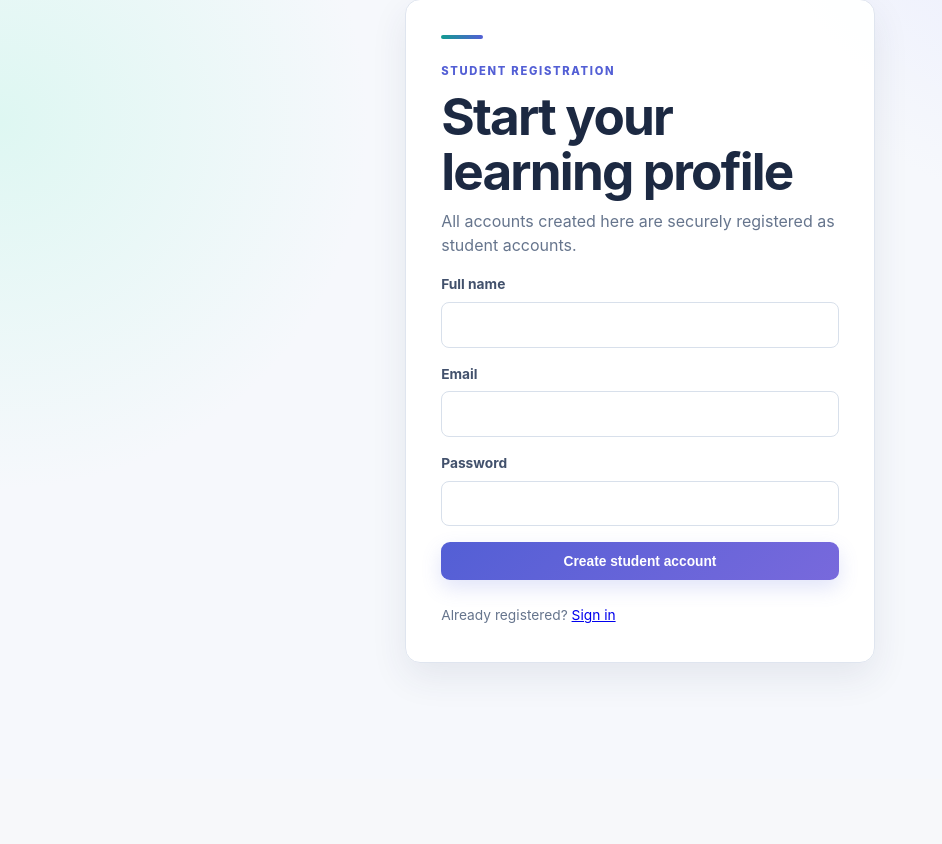
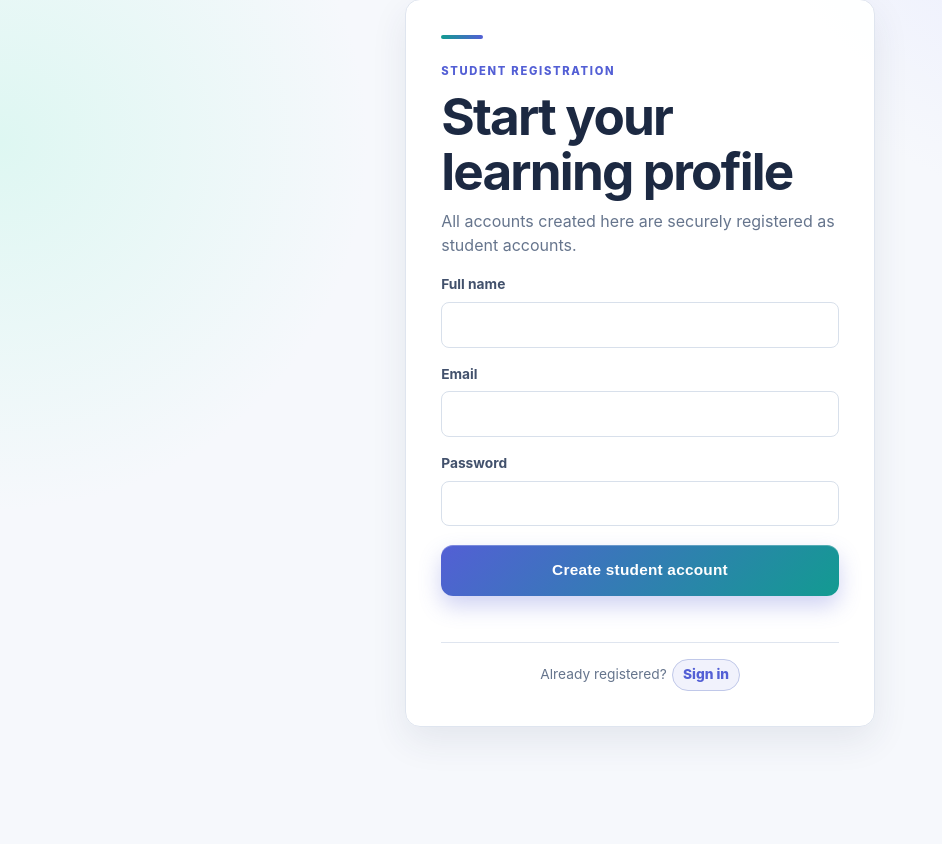
Before and after one commit to ShazimAbbas/EduPredict, a Flask app: page /signup in a window 1280 px wide. Shown: the part 188-1032 px from the top of the page, without its empty margins (0-942 px from the left). Before the commit the page ends 860 px from the top, so only its background shows below. Run offline with Flask 3, Linux system fonts and the light colour scheme; parts of the project's set-up code (start-up, migrations or seed data) failed here and were passed over.

Commit message:
UI Changes

```diff
--- a/static/css/style.css
+++ b/static/css/style.css
@@ -294,6 +294,21 @@ td small,
     padding: 2.2rem
 }
 
+.signup-card {
+    max-width: 500px;
+    border-radius: 20px;
+    box-shadow: 0 20px 50px color-mix(in srgb, var(--brand) 12%, transparent), var(--shadow)
+}
+
+.signup-card h1 {
+    font-size: clamp(1.9rem, 4vw, 2.65rem);
+    letter-spacing: -1.25px
+}
+
+.signup-card > p:not(.eyebrow) {
+    line-height: 1.65
+}
+
 .auth-card:before {
     content: "";
     display: block;
@@ -302,6 +317,160 @@ td small,
     margin-bottom: 1.5rem;
     border-radius: 4px;
     background: linear-gradient(90deg, var(--aqua), var(--brand))
+}
+
+.auth-card form > button {
+    width: 100%;
+    min-height: 3.2rem;
+    margin-top: .15rem;
+    border-radius: 12px;
+    background: linear-gradient(135deg, var(--brand), var(--aqua));
+    box-shadow: 0 10px 22px color-mix(in srgb, var(--brand) 28%, transparent), inset 0 1px 0 #ffffff40;
+    font-size: .96rem;
+    letter-spacing: .015em;
+    transition: transform .18s ease, box-shadow .18s ease, filter .18s ease
+}
+
+.auth-card form > button:hover {
+    transform: translateY(-2px);
+    box-shadow: 0 14px 28px color-mix(in srgb, var(--brand) 36%, transparent), inset 0 1px 0 #ffffff40
+}
+
+.auth-card form > button:focus-visible {
+    outline: 3px solid color-mix(in srgb, var(--brand) 35%, transparent);
+    outline-offset: 3px
+}
+
+.auth-card form > button:active {
+    transform: translateY(0)
+}
+
+.privacy-consent {
+    display: flex;
+    align-items: flex-start;
+    gap: .7rem;
+    padding: .85rem .95rem;
+    border: 1px solid var(--line);
+    border-radius: 12px;
+    background: color-mix(in srgb, var(--brand) 5%, var(--surface));
+    color: var(--muted);
+    font-size: .82rem;
+    font-weight: 600;
+    line-height: 1.5;
+    cursor: pointer;
+    transition: border-color .18s ease, background .18s ease
+}
+
+.privacy-consent:hover,
+.privacy-consent:focus-within {
+    border-color: color-mix(in srgb, var(--brand) 45%, var(--line));
+    background: color-mix(in srgb, var(--brand) 8%, var(--surface))
+}
+
+.privacy-consent input[type="checkbox"] {
+    width: 1.1rem;
+    height: 1.1rem;
+    flex: 0 0 auto;
+    margin: .12rem 0 0;
+    accent-color: var(--brand);
+    cursor: pointer
+}
+
+.privacy-consent input[type="checkbox"]:focus-visible {
+    outline: 2px solid var(--brand);
+    outline-offset: 3px
+}
+
+.password-field {
+    position: relative;
+    display: block
+}
+
+.password-field input {
+    padding-right: 3rem
+}
+
+button.password-toggle {
+    position: absolute;
+    top: 50%;
+    right: .45rem;
+    display: grid;
+    width: 2.2rem;
+    height: 2.2rem;
+    place-items: center;
+    padding: .45rem;
+    transform: translateY(-50%);
+    border: 0;
+    background: transparent;
+    color: var(--muted);
+    box-shadow: none;
+    cursor: pointer
+}
+
+button.password-toggle:hover {
+    transform: translateY(-50%);
+    background: color-mix(in srgb, var(--brand) 9%, transparent);
+    color: var(--brand);
+    filter: none
+}
+
+button.password-toggle:focus-visible {
+    outline: 2px solid var(--brand);
+    outline-offset: 1px
+}
+
+.password-toggle svg {
+    width: 1.2rem;
+    height: 1.2rem;
+    fill: none;
+    stroke: currentColor;
+    stroke-linecap: round;
+    stroke-linejoin: round;
+    stroke-width: 1.8
+}
+
+.password-toggle .eye-show,
+.password-toggle[aria-pressed="true"] .eye-hide {
+    display: none
+}
+
+.password-toggle[aria-pressed="true"] .eye-show {
+    display: block
+}
+
+.auth-card form ~ p.muted {
+    display: flex;
+    align-items: center;
+    justify-content: center;
+    flex-wrap: wrap;
+    gap: .35rem;
+    margin: 1.35rem 0 0;
+    padding-top: 1rem;
+    border-top: 1px solid var(--line);
+    text-align: center
+}
+
+.auth-card form ~ p.muted a {
+    display: inline-block;
+    padding: .25rem .6rem;
+    border: 1px solid color-mix(in srgb, var(--brand) 22%, var(--line));
+    border-radius: 999px;
+    background: color-mix(in srgb, var(--brand) 8%, var(--surface));
+    color: var(--brand);
+    font-weight: 800;
+    text-decoration: none;
+    transition: background .18s ease, border-color .18s ease, transform .18s ease
+}
+
+.auth-card form ~ p.muted a:hover {
+    transform: translateY(-1px);
+    border-color: var(--brand);
+    background: color-mix(in srgb, var(--brand) 14%, var(--surface))
+}
+
+.auth-card form ~ p.muted a:focus-visible {
+    outline: 2px solid var(--brand);
+    outline-offset: 2px
 }
 
 form {
```
